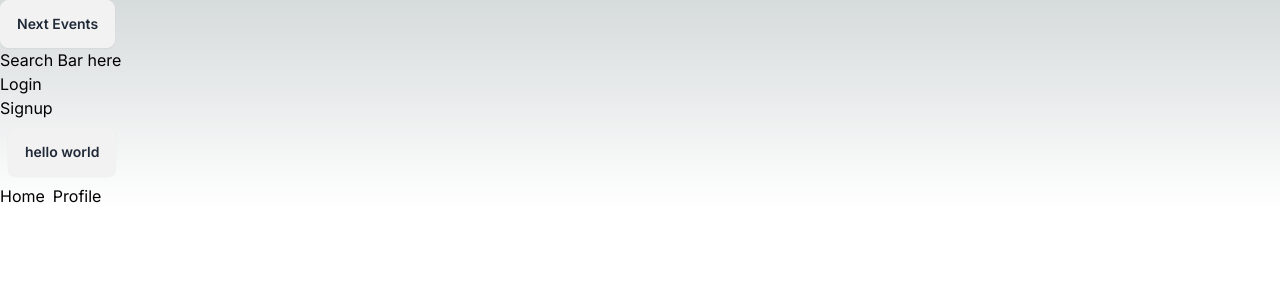
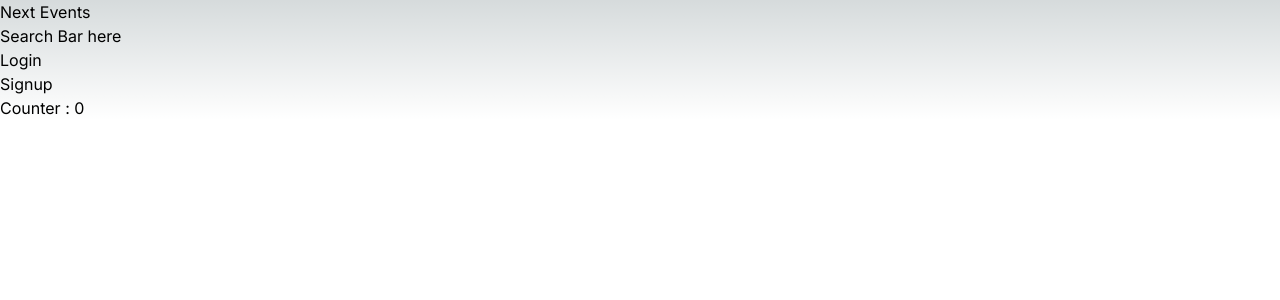
Before and after one commit to MTouthang/event-management, a Next.js app: page / in a window 1280 px wide. Shown: the top 300 px of the page. Built offline with nearby package versions, Linux system fonts and the light colour scheme.

Commit message:
feat: server and client

```diff
--- a/app/events/page.js
+++ b/app/events/page.js
@@ -1,3 +1,7 @@
 export default function Events() {
-  return <h1> The Event Page </h1>;
+  return (
+    <>
+      <h1>The Event Page</h1>
+    </>
+  );
 }
--- a/app/layout.js
+++ b/app/layout.js
@@ -17,10 +17,6 @@ export default function RootLayout({ children }) {
         <Navbar />
         {children}
       </body>
-      <div className="flex gap-2">
-        <Link href={"/"}> Home </Link>
-        <Link href={"/profile"}> Profile </Link>
-      </div>
     </html>
   );
 }
--- a/app/page.js
+++ b/app/page.js
@@ -1,5 +1,9 @@
-import Image from "next/image";
+import Button from "@/component/Button";
+
+export const metadata = {
+  title: "Home",
+};
 
 export default function Home() {
-  return <button className="m-2 btn primary">hello world</button>;
+  return <Button />;
 }
--- /dev/null
+++ b/component/Button.js
@@ -0,0 +1,16 @@
+"use client";
+import { useState } from "react";
+
+export default function Button() {
+  // create a state
+  const [counter, setCounter] = useState(0);
+
+  return (
+    <button
+      className="btn btn-primary"
+      onClick={() => setCounter((preValue) => preValue + 1)}
+    >
+      Counter : {counter}
+    </button>
+  );
+}
```
